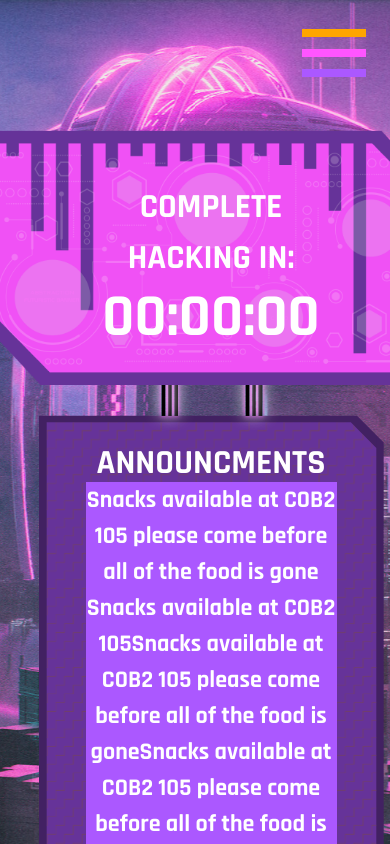
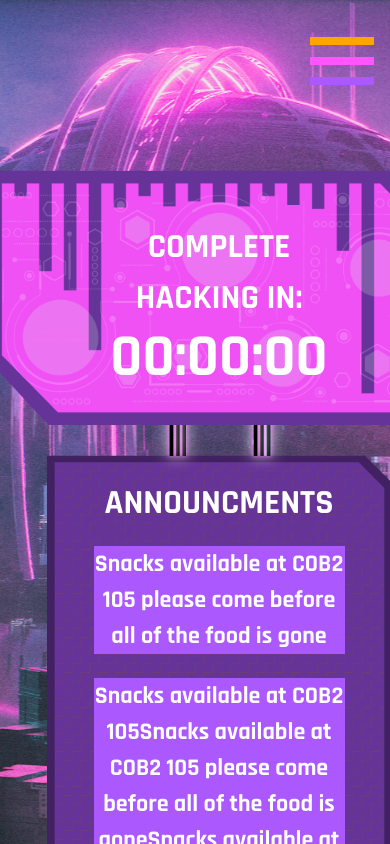
Before and after one commit to HackMerced/HackMerced-X-Live, a React (Vite) app: page / in a window 390 px wide. Shown: the top 844 px of the page. Built offline with nearby package versions, Linux system fonts and the light colour scheme.

Commit message:
fixed margin and box sizing from hamburher.css

```diff
--- a/src/Components/CSS/Hamburger.css
+++ b/src/Components/CSS/Hamburger.css
@@ -4,8 +4,8 @@
 
 @media screen and (min-width: 300px) and (max-width: 880px) {
     * {
-        margin: 0;
-        box-sizing: 0;
+        /* margin: 0; */
+        /* box-sizing: 0; */
         list-style-type: none;
     }
 
```
